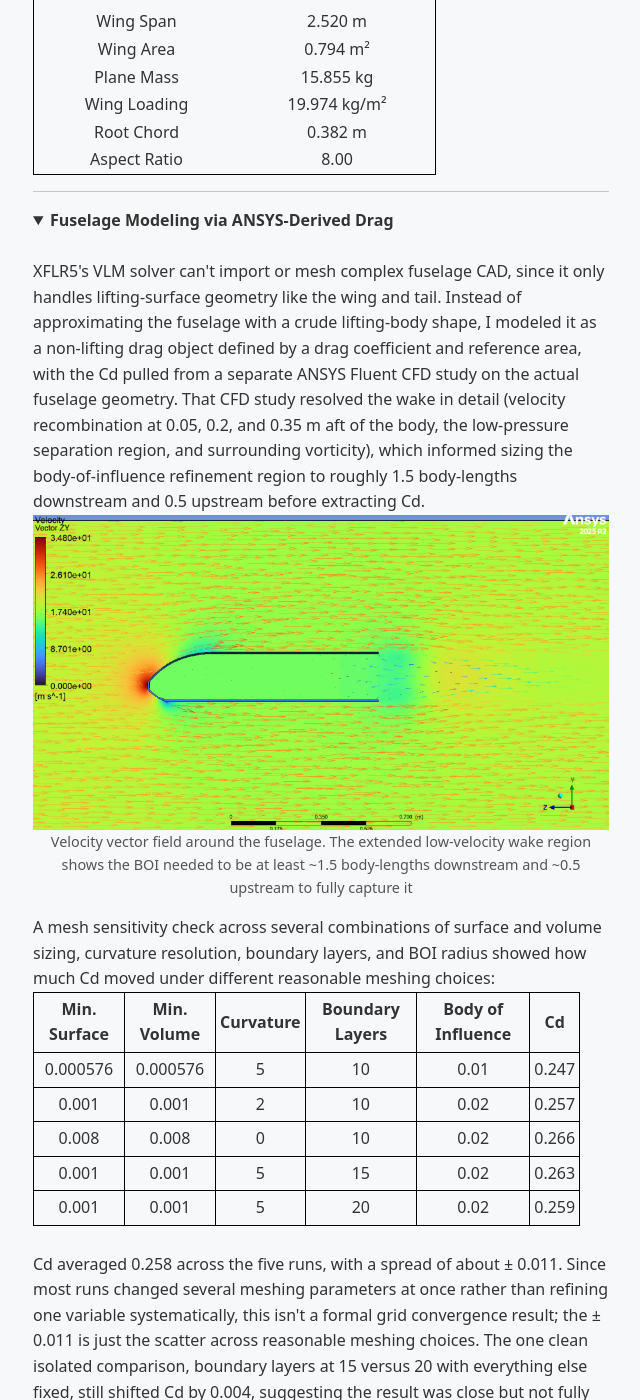
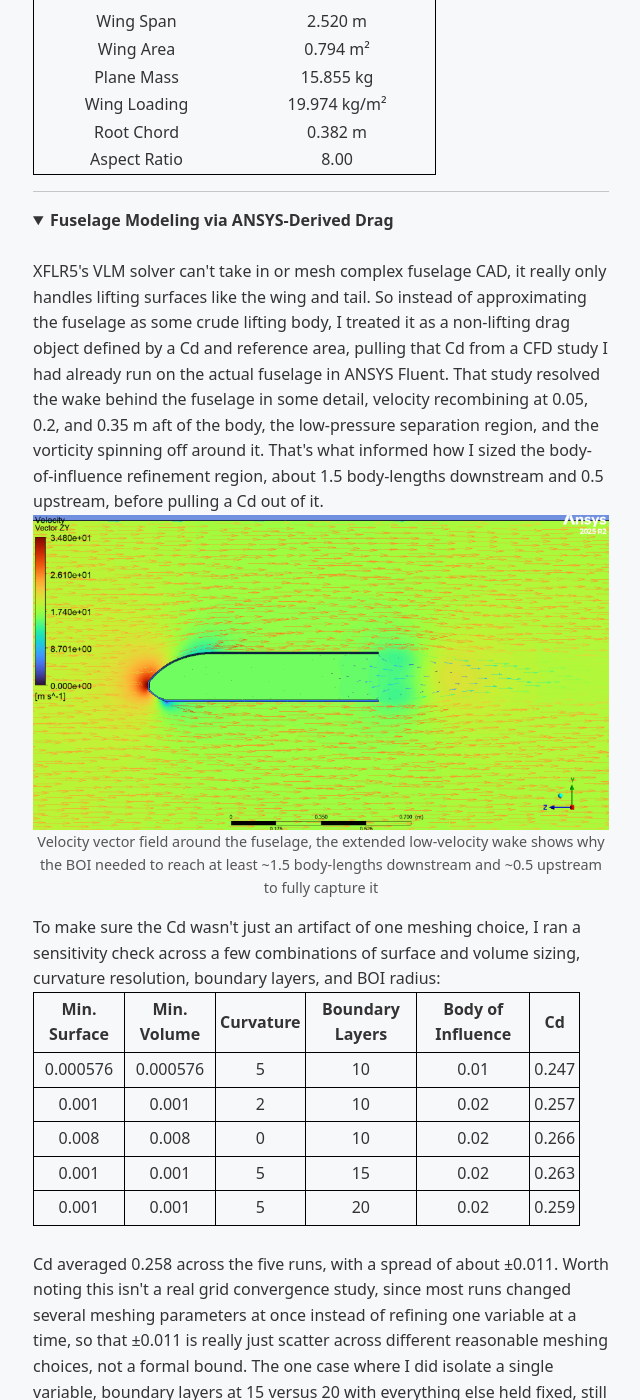
Before and after one commit to Cornell-MAE-UG/fa25-portfolio-Sasha-Shkolnikov, a Jekyll site: the page built from _projects/CUAIR-Hermes-XFLR5-Stability-Analysis.md, in a window 1280 px wide and 1400 px high, scrolled down 1220 px. Shown: the whole window, without its empty margins (319-959 px from the left). Built offline with Jekyll 4.4.1, drawn with Linux system fonts in a browser that asks for light colours; some of the changed text lies outside the part shown.

Commit message:
Rewrite fuselage drag section in a more natural first-person voice
Co-Authored-By: Claude Sonnet 5 <noreply@anthropic.com>

```diff
--- a/_projects/CUAIR-Hermes-XFLR5-Stability-Analysis.md
+++ b/_projects/CUAIR-Hermes-XFLR5-Stability-Analysis.md
@@ -62,20 +62,20 @@ Key aircraft parameters from XFLR5:
 
 <br>
 
-XFLR5's VLM solver can't import or mesh complex fuselage CAD, since it only handles lifting-surface geometry like the wing and tail. Instead of approximating the fuselage with a crude lifting-body shape, I modeled it as a non-lifting drag object defined by a drag coefficient and reference area, with the Cd pulled from a separate ANSYS Fluent CFD study on the actual fuselage geometry.
+XFLR5's VLM solver can't take in or mesh complex fuselage CAD, it really only handles lifting surfaces like the wing and tail. So instead of approximating the fuselage as some crude lifting body, I treated it as a non-lifting drag object defined by a Cd and reference area, pulling that Cd from a CFD study I had already run on the actual fuselage in ANSYS Fluent.
 
-That CFD study resolved the wake in detail (velocity recombination at 0.05, 0.2, and 0.35 m aft of the body, the low-pressure separation region, and surrounding vorticity), which informed sizing the body-of-influence refinement region to roughly 1.5 body-lengths downstream and 0.5 upstream before extracting Cd.
+That study resolved the wake behind the fuselage in some detail, velocity recombining at 0.05, 0.2, and 0.35 m aft of the body, the low-pressure separation region, and the vorticity spinning off around it. That's what informed how I sized the body-of-influence refinement region, about 1.5 body-lengths downstream and 0.5 upstream, before pulling a Cd out of it.
 
 <figure style="text-align:center;">
   <img src="{{ '/assets/images/ANSYS-Fuselage-Wake-Vectors.png' | relative_url }}"
        alt="ANSYS velocity vector field showing fuselage wake"
        style="width:100%; max-width:700px; display:block; margin:auto;">
   <figcaption style="font-size:0.9em; color:#555;">
-    Velocity vector field around the fuselage. The extended low-velocity wake region shows the BOI needed to be at least ~1.5 body-lengths downstream and ~0.5 upstream to fully capture it
+    Velocity vector field around the fuselage, the extended low-velocity wake shows why the BOI needed to reach at least ~1.5 body-lengths downstream and ~0.5 upstream to fully capture it
   </figcaption>
 </figure>
 
-A mesh sensitivity check across several combinations of surface and volume sizing, curvature resolution, boundary layers, and BOI radius showed how much Cd moved under different reasonable meshing choices:
+To make sure the Cd wasn't just an artifact of one meshing choice, I ran a sensitivity check across a few combinations of surface and volume sizing, curvature resolution, boundary layers, and BOI radius:
 
 <table style="width:95%; border:1px solid #000; border-collapse:collapse; text-align:center;">
   <tr>
@@ -130,9 +130,9 @@ A mesh sensitivity check across several combinations of surface and volume sizin
 
 <br>
 
-Cd averaged 0.258 across the five runs, with a spread of about ± 0.011. Since most runs changed several meshing parameters at once rather than refining one variable systematically, this isn't a formal grid convergence result; the ± 0.011 is just the scatter across reasonable meshing choices. The one clean isolated comparison, boundary layers at 15 versus 20 with everything else fixed, still shifted Cd by 0.004, suggesting the result was close but not fully converged in the formal sense. I treated 0.258 ± 0.011 as a reasonable working estimate given time constraints rather than a rigorous bound.
+Cd averaged 0.258 across the five runs, with a spread of about ±0.011. Worth noting this isn't a real grid convergence study, since most runs changed several meshing parameters at once instead of refining one variable at a time, so that ±0.011 is really just scatter across different reasonable meshing choices, not a formal bound. The one case where I did isolate a single variable, boundary layers at 15 versus 20 with everything else held fixed, still shifted Cd by 0.004, so the result was close to settled but probably hadn't fully converged. Given time constraints, I treated 0.258 ± 0.011 as a reasonable working estimate rather than something rigorous.
 
-This Cd, combined with the fuselage's frontal reference area, was entered directly into XFLR5's fuselage drag object, giving the stability model a drag contribution grounded in resolved CFD physics rather than a VLM approximation of the fuselage shape, while keeping the fuselage non-lifting and out of the VLM mesh, consistent with XFLR5's intended use.
+That Cd, combined with the fuselage's frontal area, got entered directly into XFLR5's fuselage drag object. This gave the stability model a drag contribution grounded in actual resolved CFD physics instead of a crude VLM approximation of the fuselage, while still keeping the fuselage non-lifting and out of the VLM mesh, which is consistent with how XFLR5 is meant to be used.
 
 </details>
 
```
